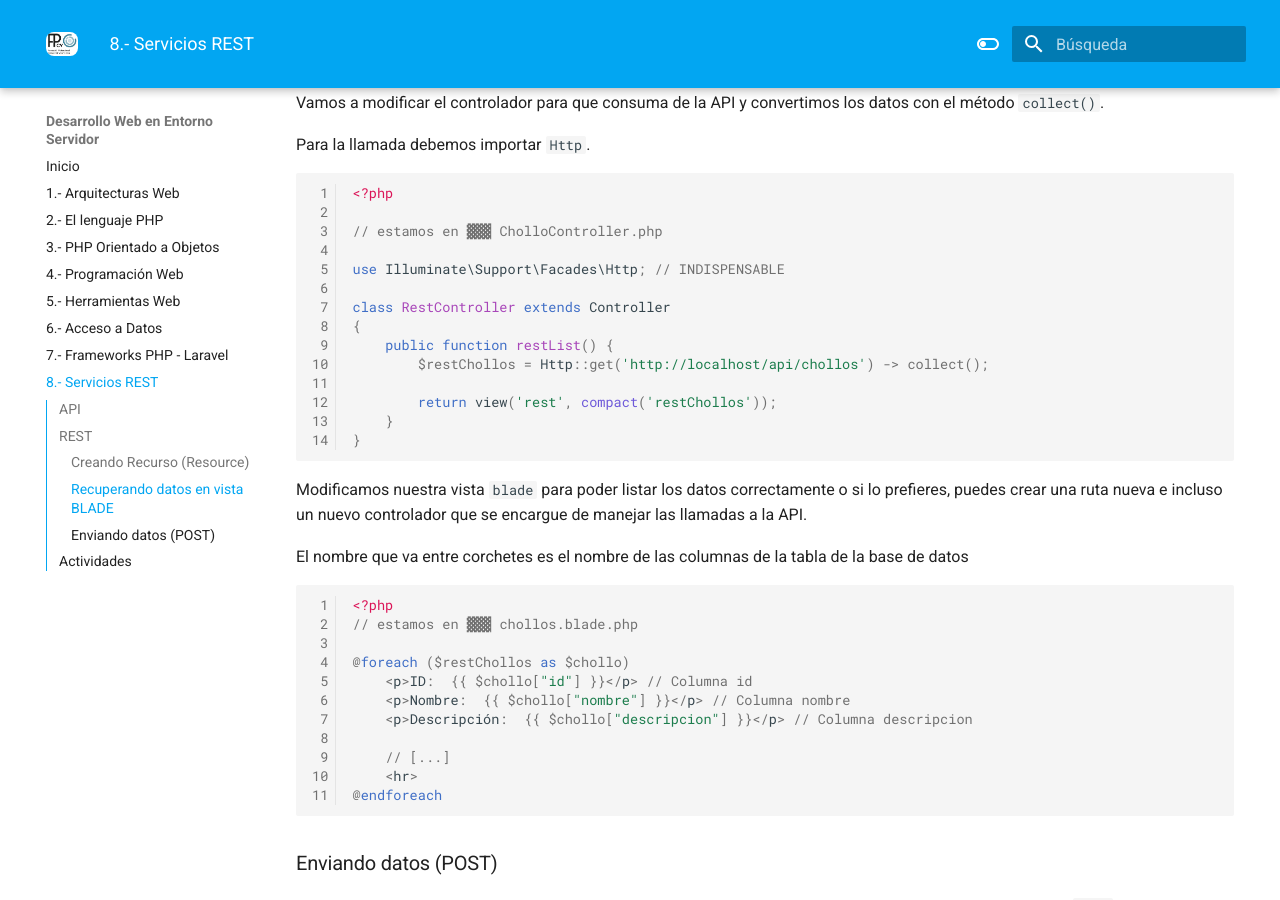
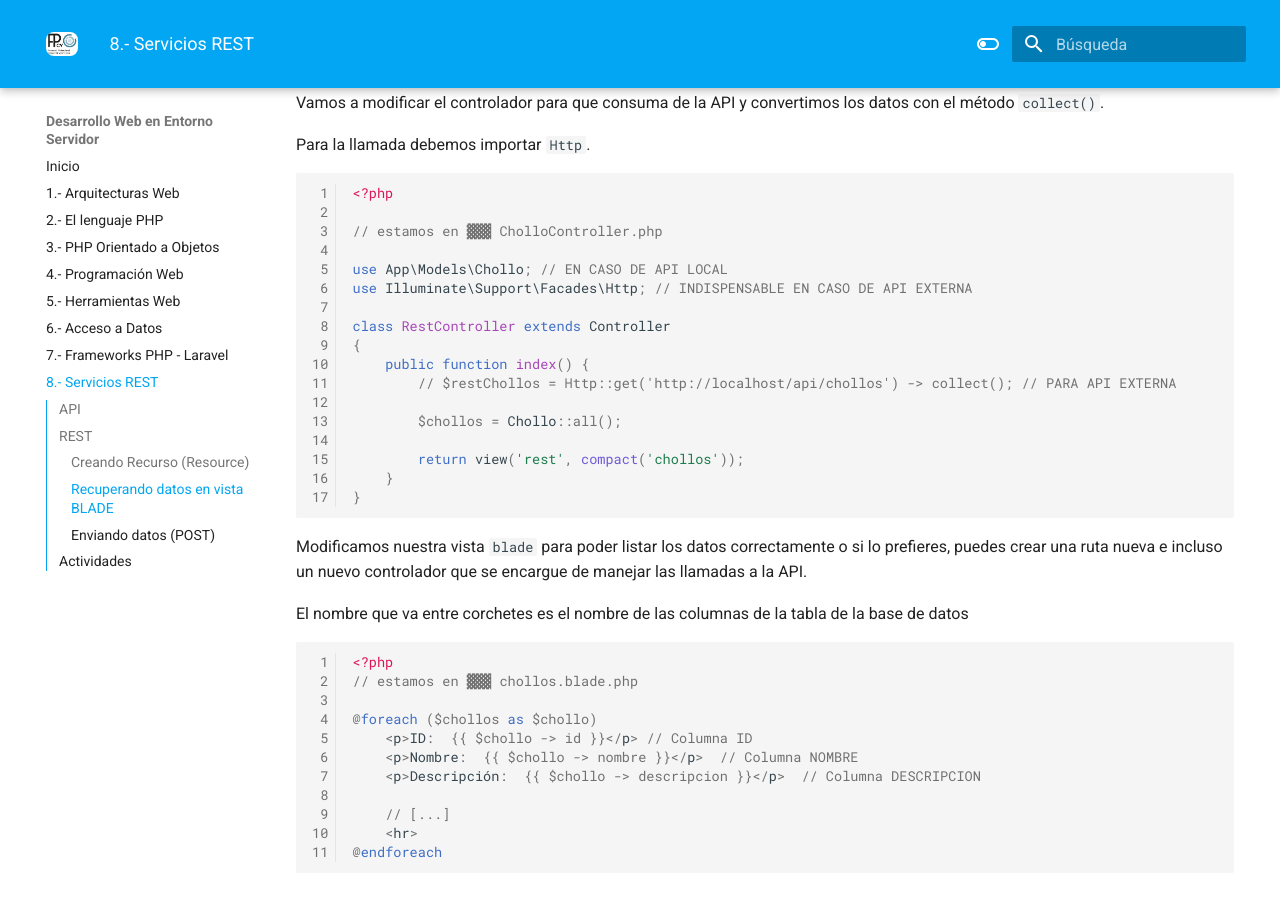
Before and after one commit to aitor-medrano/dwes2122, an MkDocs documentation site: the page built from docs/09rest.md, in a window 1280 px wide and 900 px high, scrolled down 2569 px. Built offline with MkDocs 1.6.1 and Material for MkDocs 9.7.7, drawn with Linux system fonts in a browser that asks for light colours.

Commit message:
Arreglos api

````diff
--- a/docs/09rest.md
+++ b/docs/09rest.md
@@ -129,14 +129,17 @@ Para la llamada debemos importar `Http`.
 
 // estamos en ▓▓▓ CholloController.php
 
-use Illuminate\Support\Facades\Http; // INDISPENSABLE
+use App\Models\Chollo; // EN CASO DE API LOCAL
+use Illuminate\Support\Facades\Http; // INDISPENSABLE EN CASO DE API EXTERNA
 
 class RestController extends Controller
 {
-    public function restList() {
-        $restChollos = Http::get('http://localhost/api/chollos') -> collect();
+    public function index() {
+        // $restChollos = Http::get('http://localhost/api/chollos') -> collect(); // PARA API EXTERNA
 
-        return view('rest', compact('restChollos'));
+        $chollos = Chollo::all();
+
+        return view('rest', compact('chollos'));
     }
 }
 ```
@@ -149,10 +152,10 @@ El nombre que va entre corchetes es el nombre de las columnas de la tabla de la
 <?php
 // estamos en ▓▓▓ chollos.blade.php
 
-@foreach ($restChollos as $chollo)
-    <p>ID:  {{ $chollo["id"] }}</p> // Columna id
-    <p>Nombre:  {{ $chollo["nombre"] }}</p> // Columna nombre
-    <p>Descripción:  {{ $chollo["descripcion"] }}</p> // Columna descripcion
+@foreach ($chollos as $chollo)
+    <p>ID:  {{ $chollo -> id }}</p> // Columna ID
+    <p>Nombre:  {{ $chollo -> nombre }}</p>  // Columna NOMBRE
+    <p>Descripción:  {{ $chollo -> descripcion }}</p>  // Columna DESCRIPCION
 
     // [...]
     <hr>
````
